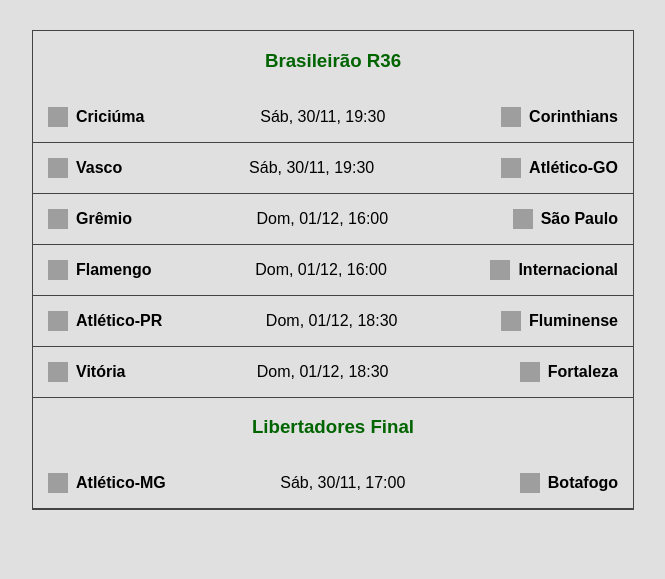
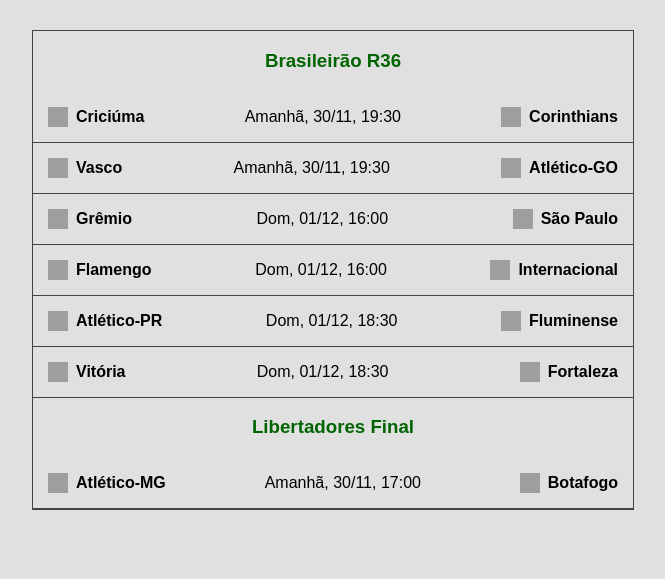
Before and after one commit to CarlosNatanael/sistema_palpiteiros, a Flask app: page / in a window 1280 px wide. Shown: the part 690-1269 px from the top of the page, without its empty margins (307-972 px from the left). Run offline with Flask 3, Linux system fonts and the light colour scheme; data that the repository does not hold is empty; grey boxes are pictures that could not be loaded.

Commit message:
Alteração data dos jogos

```diff
--- a/templates/index.html
+++ b/templates/index.html
@@ -92,7 +92,7 @@
                     <img src="https://ssl.gstatic.com/onebox/media/sports/logos/u_L7Mkp33uNmFTv3uUlXeQ_48x48.png" alt="Criciúma">
                     Criciúma
                 </div>
-                <div class="date-time">Sáb, 30/11, 19:30</div>
+                <div class="date-time">Amanhã, 30/11, 19:30</div>
                 <div class="team">
                     <img src="https://ssl.gstatic.com/onebox/media/sports/logos/tCMSqgXVHROpdCpQhzTo1g_48x48.png" alt="Corinthians">
                     Corinthians
@@ -103,7 +103,7 @@
                     <img src="https://ssl.gstatic.com/onebox/media/sports/logos/hHwT8LwRmYCAGxQ-STLxYA_48x48.png" alt="Vasco">
                     Vasco
                 </div>
-                <div class="date-time">Sáb, 30/11, 19:30</div>
+                <div class="date-time">Amanhã, 30/11, 19:30</div>
                 <div class="team">
                     <img src="https://ssl.gstatic.com/onebox/media/sports/logos/9mqMGndwoR9og_Z0uEl2kw_48x48.png" alt="Atlético-GO">
                     Atlético-GO
@@ -159,7 +159,7 @@
                     <img src="https://ssl.gstatic.com/onebox/media/sports/logos/q9fhEsgpuyRq58OgmSndcQ_48x48.png" alt="Atlético-MG">
                     Atlético-MG
                 </div>
-                <div class="date-time">Sáb, 30/11, 17:00</div>
+                <div class="date-time">Amanhã, 30/11, 17:00</div>
                 <div class="team">
                     <img src="https://ssl.gstatic.com/onebox/media/sports/logos/KLDWYp-H8CAOT9H_JgizRg_48x48.png" alt="Botafogo">
                     Botafogo
```
